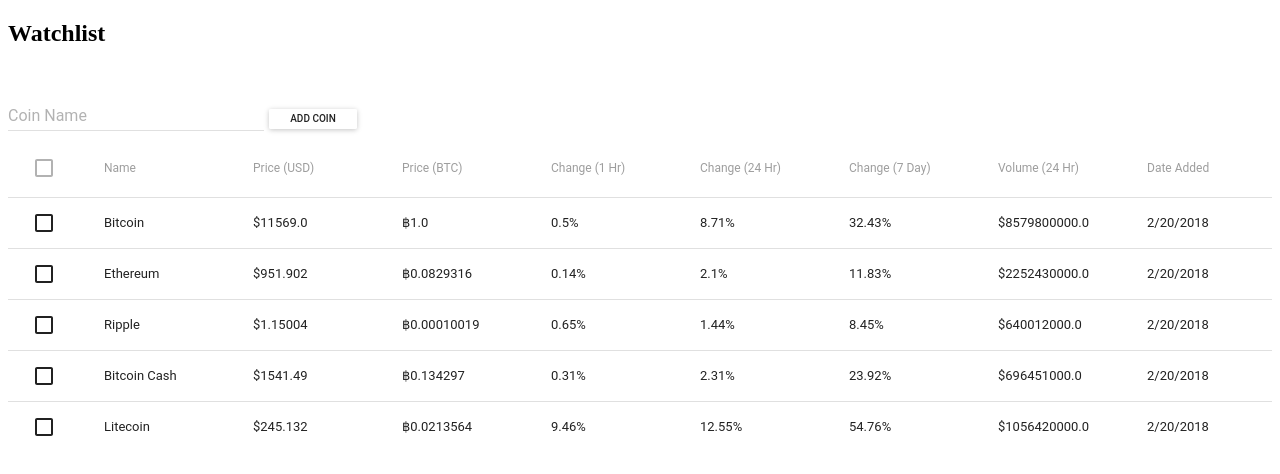
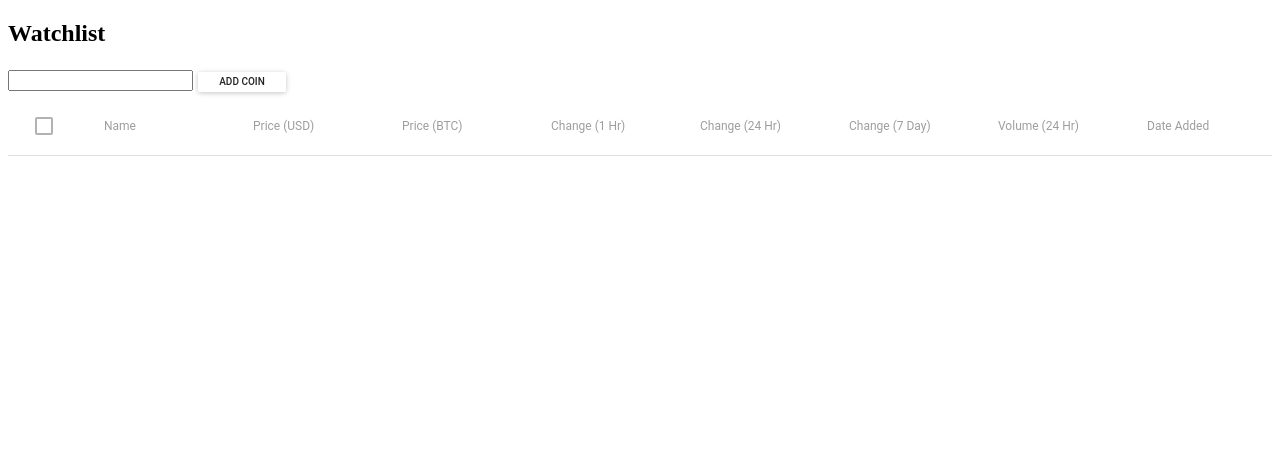
Before and after one commit to jinesh701/bittrack-client, a React (Create React App) app: page / in a window 1280 px wide. Shown: the top 474 px of the page. Built offline with nearby package versions, Linux system fonts and the light colour scheme.

Commit message:
made add coin button functional

```diff
--- a/src/components/watchlist.js
+++ b/src/components/watchlist.js
@@ -1,6 +1,7 @@
 import React from 'react';
-import AutoComplete from 'material-ui/AutoComplete';
+import { connect } from 'react-redux';
 import RaisedButton from 'material-ui/RaisedButton';
+import { addCoinToWatchlist } from '../actions';
 
 import {
   Table,
@@ -19,6 +20,7 @@ const buttonStyle = {
 
 const coins = [
   {
+    id: 'bitcoin',
     name: 'Bitcoin',
     symbol: 'BTC',
     price_usd: '11569.0',
@@ -29,6 +31,7 @@ const coins = [
     percent_change_7d: '32.43'
   },
   {
+    id: 'ethereum',
     name: 'Ethereum',
     symbol: 'ETH',
     price_usd: '951.902',
@@ -39,6 +42,7 @@ const coins = [
     percent_change_7d: '11.83'
   },
   {
+    id: 'ripple',
     name: 'Ripple',
     symbol: 'XRP',
     price_usd: '1.15004',
@@ -49,6 +53,7 @@ const coins = [
     percent_change_7d: '8.45'
   },
   {
+    id: 'bitcoin-cash',
     name: 'Bitcoin Cash',
     symbol: 'BCH',
     price_usd: '1541.49',
@@ -59,6 +64,7 @@ const coins = [
     percent_change_7d: '23.92'
   },
   {
+    id: 'litecoin',
     name: 'Litecoin',
     symbol: 'LTC',
     price_usd: '245.132',
@@ -70,51 +76,47 @@ const coins = [
   }
 ];
 
-const dsConfig = {
-  text: 'symbol'
-};
-
-export class Watchlist extends React.Component {
+class Watchlist extends React.Component {
   constructor(props) {
     super(props);
 
     this.state = {
-      watchlist: []
+      watchlist: { name: '' }
     };
+
+    this.onCoinAdd = this.onCoinAdd.bind(this);
+    this.onClickSave = this.onClickSave.bind(this);
   }
 
-  componentDidMount() {
-    this.setState({ watchlist: coins });
+  onCoinAdd(event) {
+    const watchlist = this.state.watchlist;
+    watchlist.name = event.target.value;
+    this.setState({ watchlist: watchlist });
+  }
+
+  onClickSave() {
+    this.props.dispatch(addCoinToWatchlist(this.state.watchlist));
+  }
+
+  watchlistRow(watchlist, index) {
+    return (
+      <TableRow key={index}>
+        <TableRowColumn>{watchlist.name}</TableRowColumn>
+      </TableRow>
+    );
   }
 
   render() {
-    const cryptowatchlist = this.state.watchlist.map((item, index) => (
-      <TableRow key={index}>
-        <TableRowColumn>{item.name}</TableRowColumn>
-        <TableRowColumn>${item.price_usd}</TableRowColumn>
-        <TableRowColumn>฿{item.price_btc}</TableRowColumn>
-        <TableRowColumn>{item.percent_change_1h}%</TableRowColumn>
-        <TableRowColumn>{item.percent_change_24h}%</TableRowColumn>
-        <TableRowColumn>{item.percent_change_7d}%</TableRowColumn>
-        <TableRowColumn>${item.volume_usd}</TableRowColumn>
-        <TableRowColumn>2/20/2018</TableRowColumn>
-      </TableRow>
-    ));
-
     return (
       <div>
         <h2>Watchlist</h2>
-        <AutoComplete
-          floatingLabelText="Coin Name"
-          filter={AutoComplete.fuzzyFilter}
-          dataSourceConfig={dsConfig}
-          dataSource={coins}
-          maxSearchResults={5}
-        />
+        <input value={this.state.watchlist.name} onChange={this.onCoinAdd} />
+
         <RaisedButton
           label="Add Coin"
           style={buttonStyle}
           labelStyle={buttonStyle}
+          onClick={this.onClickSave}
         />
         <Table>
           <TableHeader>
@@ -129,11 +131,17 @@ export class Watchlist extends React.Component {
               <TableHeaderColumn>Date Added</TableHeaderColumn>
             </TableRow>
           </TableHeader>
-          <TableBody>{cryptowatchlist}</TableBody>
+          <TableBody>{this.props.watchlist.map(this.watchlistRow)}</TableBody>
         </Table>
       </div>
     );
   }
 }
 
-export default Watchlist;
+function mapStateToProps(state) {
+  return {
+    watchlist: state.watchlist
+  };
+}
+
+export default connect(mapStateToProps)(Watchlist);
```
